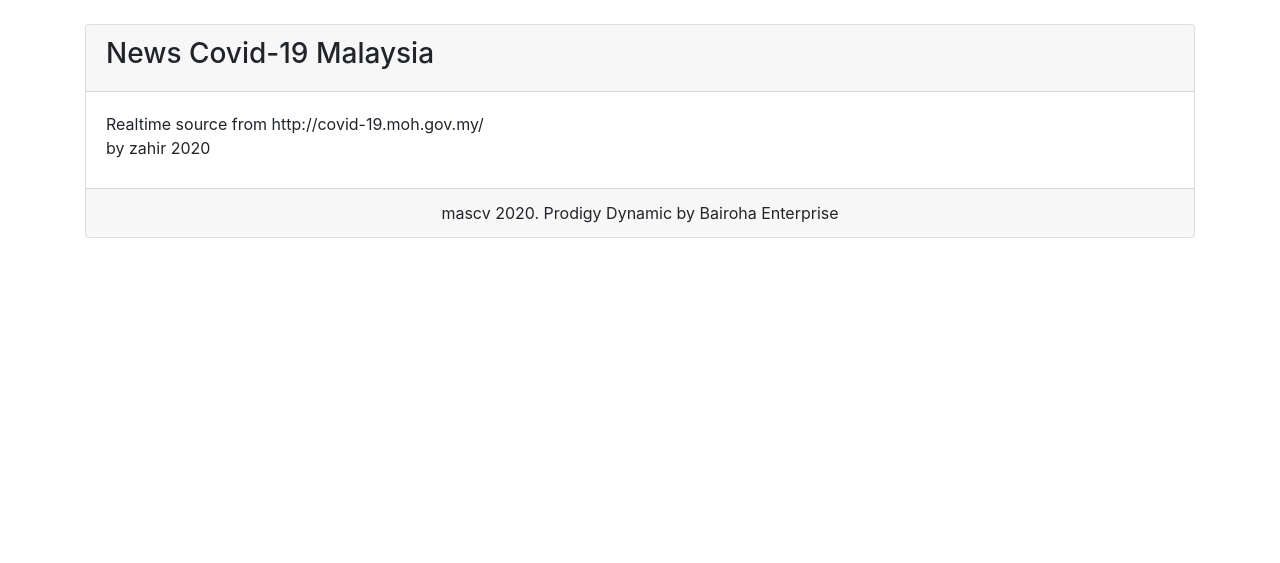
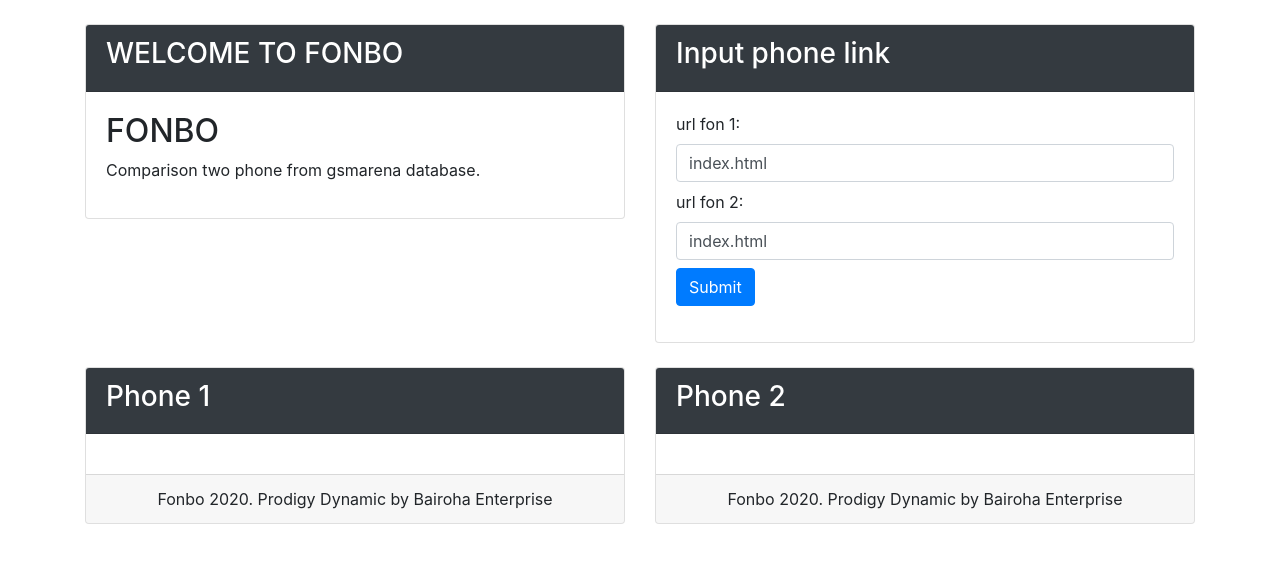
Before and after one commit to zahiruddinnorzain/fonbo, a Flask app: template app/templates/index.html in a window 1280 px wide. Shown: the top 563 px of the page. Run offline with Flask 2, Linux system fonts and the light colour scheme; the template is opened without the code that fills it, so the values that code supplies are empty; some libraries are stand-ins or nearby versions.

Commit message:
add new ui

```diff
--- a/app/main.py
+++ b/app/main.py
@@ -1,11 +1,59 @@
-from flask import Flask, render_template
+from flask import Flask, render_template, request, jsonify
 from bs4 import BeautifulSoup
 import requests
 
 app = Flask(__name__)
 
-@app.route('/')
-def about():
+@app.route('/home', methods=['GET', 'POST'])
+def api2():
+	# titles = []
+	specin = []
+	specin2 = []
+
+	if (request.method == 'POST'):
+		# some_json = request.get_json()
+		url1 = request.form['url1']
+		url2 = request.form['url2']
+
+
+		# source = requests.get(url1).text
+		source = open(url1)
+		soup = BeautifulSoup(source, 'lxml')
+		# print(f'https://www.gsmarena.com/{link}')
+
+		specs = soup.find_all('td', class_='nfo')
+		titlespecs = soup.find_all('td', class_='ttl')
+
+		for spec in specs:
+			# print(spec.text)
+			specin.append(spec.text)
+
+
+		# source2 = requests.get(url2).text
+		source2 = open(url2)
+		soup2 = BeautifulSoup(source2, 'lxml')
+		# print(f'https://www.gsmarena.com/{link}')
+
+		specs = soup2.find_all('td', class_='nfo')
+		titlespecs = soup2.find_all('td', class_='ttl')
+
+		for spec in specs:
+			# print(spec.text)
+			specin2.append(spec.text)
+
+
+		# return jsonify({'you get': specin}), 201
+		return render_template('index.html', specin=specin, specin2=specin2)
+	else:
+		# return jsonify({"about":"hello semua"})
+		return render_template('index.html', specin=specin, specin2=specin2)
+
+if __name__=='__main__':
+	app.run(debug=True)
+
+
+# @app.route('/')
+# def about():
 	# source = requests.get('http://www.moh.gov.my/index.php/pages/view/2019-ncov-wuhan').text
 	# soup = BeautifulSoup(source, 'lxml')
 	# pic = soup.find('img', alt='status-terkini-covid19')['src']
@@ -16,22 +64,31 @@ def about():
 	# pic = soup.find('img', class_='tm-image jl-box-shadow-hover-medium')['src']
 	# full_pic = 'http://covid-19.moh.gov.my/' + str(pic)
 
-	titles = []
-	specin = []
-	# imgs = []
+
+##barui sekali
+	# titles = []
+	# specin = []
+	# # imgs = []
 
 
-	source2 = open('index.html')
-	soup2 = BeautifulSoup(source2, 'lxml')
-	# print(f'https://www.gsmarena.com/{link}')
+	# source2 = open('index.html')
+	# soup2 = BeautifulSoup(source2, 'lxml')
+	# # print(f'https://www.gsmarena.com/{link}')
 
-	specs = soup2.find_all('td', class_='nfo')
-	titlespecs = soup2.find_all('td', class_='ttl')
+	# specs = soup2.find_all('td', class_='nfo')
+	# titlespecs = soup2.find_all('td', class_='ttl')
 
-	for spec in specs:
-		print(spec.text)
-		specin.append(spec.text)
-	return render_template('index.html', specin=specin)
+	# for spec in specs:
+	# 	print(spec.text)
+	# 	specin.append(spec.text)
+
+	# for titlespec in titlespecs:
+	# 	print(titlespec.text)
+	# 	titles.append(titlespec.text)
+
+	# return render_template('index.html', specin=specin, titles=titles)
+
+
 
 '''
 	# show all post
@@ -71,7 +128,6 @@ def about():
 		bodypost = soup2.find('div', class_='post-body entry-content float-container').text
 		print(bodypost)
 		bodys.append(bodypost)
-'''
 	# context = {
  #        'titles':titles,
  #        'bodys':bodys,
@@ -79,6 +135,6 @@ def about():
  #    }
 
 	# return render_template('index.html', specin=specin)
-
-if __name__=='__main__':
-	app.run(debug=True)
+'''
+# if __name__=='__main__':
+# 	app.run(debug=True)
--- a/app/templates/index.html
+++ b/app/templates/index.html
@@ -6,7 +6,7 @@
 <meta charset="utf-8">
 <meta name="viewport" content="width=device-width, initial-scale=1">
 <link rel="stylesheet" href="https://maxcdn.bootstrapcdn.com/bootstrap/4.4.1/css/bootstrap.min.css">
-<!-- <script src="https://ajax.googleapis.com/ajax/libs/jquery/3.4.1/jquery.min.js"></script> -->
+<script src="https://ajax.googleapis.com/ajax/libs/jquery/3.4.1/jquery.min.js"></script>
 <script src="https://cdnjs.cloudflare.com/ajax/libs/popper.js/1.16.0/umd/popper.min.js"></script>
 <script src="https://maxcdn.bootstrapcdn.com/bootstrap/4.4.1/js/bootstrap.min.js"></script>
 </head>
@@ -16,45 +16,111 @@
 
 <div class="container">
 	<div class="row">
-		<div class="col">
+
+		<div class="col-md-6">
+
 			<div class="card mt-4">
-				<div class="card-header">
-					<h3>News Covid-19 Malaysia</h3>
+				<div class="card-header bg-dark text-white">
+					<h3>WELCOME TO FONBO</h3>
 				</div>
 				<div class="card-body">
-					<table class="table-bordered">
-
-							{% for eachspecin in specin %}
-								<tr><td>{{ eachspecin }}</td></tr>
-							{% endfor %}
-
-					</table>
-
-					<!-- {% for title in titles %}
-						<h4>{{ title }}</h4>
-					{% endfor %}
-
-					{% for img in imgs %}
-						<img src={{img}} width='200px' height='200px'>
-					{% endfor %} -->
-
-					<!-- {% for title in titles %}
-						{{title}}
-					{% for img in imgs %}
-						<img src={{img}} width='200px' height='200px'>
-					{% endfor %}
-					{% endfor %} -->
-					<!-- <img src="https://lh3.googleusercontent.com/-1RqJK98oNuY/Xr6L6NpWOQI/AAAAAAAAAYE/KAay8PNH4oEsY6_Ma2RHKQDzOzegaFF4gCLcBGAsYHQ/s1600/1589545931209252-0.png"> -->
-					<label>Realtime source from http://covid-19.moh.gov.my/<br>
-					by zahir 2020</label><br>
-				</div>
-				<div class="card-footer">
-					<center>mascv 2020. Prodigy Dynamic by Bairoha Enterprise</center>
+					<h2>FONBO</h2>
+					<p>Comparison two phone from gsmarena database.</p>
 				</div>
 			</div>
 		</div>
+
+		<div class="col-md-6">
+
+			<div class="card mt-4">
+				<div class="card-header bg-dark text-white">
+					<h3>Input phone link</h3>
+				</div>
+				<div class="card-body">
+					<form action="/home" method="POST">
+						<div class="form-group">
+							<label for="fname">url fon 1:</label><br>
+							<input type="text" id="fname"  class="form-control mb-2" name="url1" value="index.html">
+							<label for="fname">url fon 2:</label><br>
+							<input type="text" id="fname"  class="form-control" name="url2" value="index.html">
+							<input type="submit"  class="btn btn-primary mt-2" value="Submit">
+						</div>
+					</form>
+				</div>
+			</div>
+		</div>
+
+		<!-- <div class="col-md-6">
+
+			<div class="card mt-4">
+				<div class="card-header">
+					Input phone 2
+				</div>
+				<div class="card-body">
+					<form action="http://localhost:5000/home" method="POST">
+						<label for="fname">url fon:</label><br>
+						<input type="text" id="fname" name="url2" value="url here"><br>
+						<input type="submit" value="Submit">
+					</form>
+				</div>
+			</div>
+		</div> -->
+
 	</div>
 
+
+	<div class="row">
+		<div class="col-md-6">
+			<div class="card mt-4">
+				<div class="card-header bg-dark text-white">
+					<h3>Phone 1</h3>
+				</div>
+				<div class="card-body">
+					<table class="table-bordered table-hover table-sm">
+
+						{% for eachspecin in specin %}
+						<tr>
+						<td>{{ eachspecin }}</td>
+						</tr>
+						{% endfor %}
+					</table>
+
+				</div>
+				<div class="card-footer">
+					<center>Fonbo 2020. Prodigy Dynamic by Bairoha Enterprise</center>
+				</div>
+			</div>
+		</div>
+
+		<div class="col-md-6">
+			<div class="card mt-4">
+				<div class="card-header bg-dark text-white">
+					<h3>Phone 2</h3>
+				</div>
+				<div class="card-body">
+					<table class="table-bordered table-hover table-sm">
+
+						{% for eachspecin2 in specin2 %}
+						<tr>
+						<td>{{ eachspecin2 }}</td>
+						</tr>
+						{% endfor %}
+					</table>
+
+				</div>
+				<div class="card-footer">
+					<center>Fonbo 2020. Prodigy Dynamic by Bairoha Enterprise</center>
+				</div>
+			</div>
+		</div>
+
+	</div> <!-- endrow -->
+
 </div>
+
+<script type="text/javascript">
+// https://stackoverflow.com/questions/32404185/event-onclick-on-td-and-tr
+</script>
+
 </body>
 </html>
```
